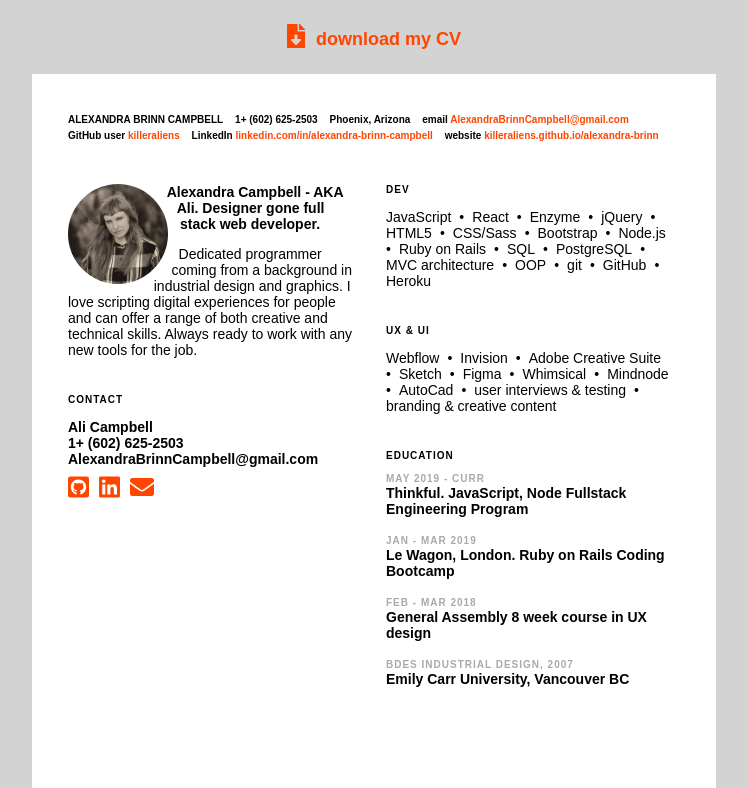
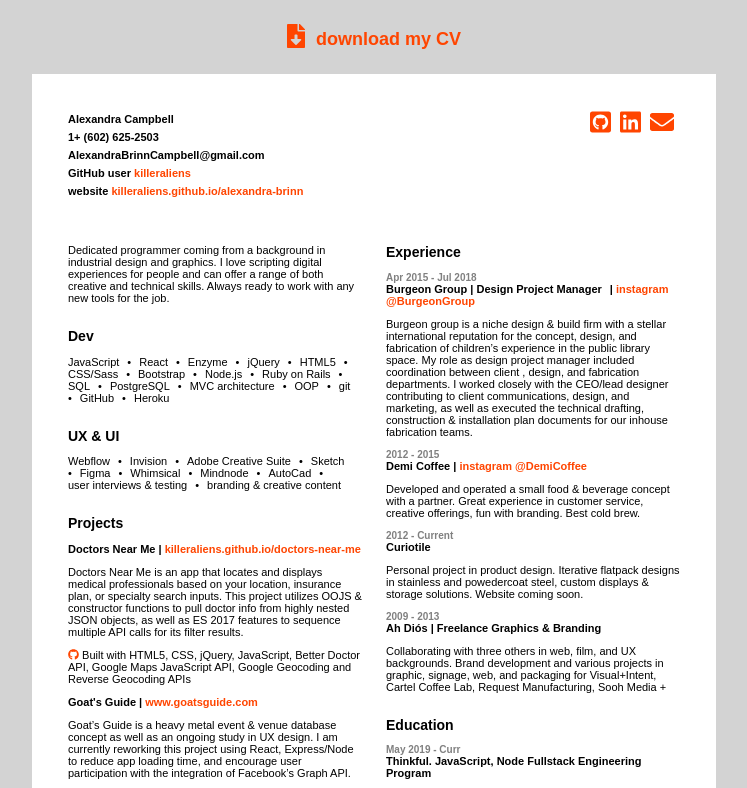
Before and after one commit to killeraliens/abc-cv, a React (Create React App) app: page / in a window 1280 px wide. Shown: the top 788 px of the page, without its empty margins (266-1013 px from the left). Built offline with nearby package versions, Linux system fonts and the light colour scheme.

Commit message:
fits single page

```diff
--- a/src/App.css
+++ b/src/App.css
@@ -10,9 +10,13 @@ html, body, #root, .App {
   right: 0;
 }
 
-.App {
+.App, .ProjectTitle * {
+  font-size: 11px;
+}
+
+/*.App.live, .App.live .ProjectTitle * {
   font-size: 14px;
-}
+}*/
 
 .App .live-only {
   display: none;
@@ -33,6 +37,10 @@ html, body, #root, .App {
   margin-right: 6px;
 }
 
+.contact-ul {
+  line-height: 18px;
+}
+
 /* Grid */
 
 .cv-pdf {
@@ -49,17 +57,28 @@ html, body, #root, .App {
   margin-top: 20px;
 }
 
+
+
 .grid-template {
   box-sizing: border-box;
   display: grid;
   grid-template-columns: 1fr 1fr;
-  grid-template-rows: 50px 1fr;
-  grid-template-areas: 'contact contact' 'col-one col-two';
+  grid-template-rows: 110px 1fr;
+  /*grid-template-rows: auto auto;*/
+  grid-template-areas: 'contact-lft contact-rt' 'col-one col-two' ;
   grid-gap: 24px;
 }
 
 .contact {
   grid-area: contact;
+}
+
+.contact-lft {
+  grid-area: contact-lft;
+}
+
+.contact-rt {
+  grid-area: contact-rt;
 }
 
 .contact span {
@@ -127,7 +146,7 @@ a {
 }
 
 section {
-  margin-bottom: 36px;
+  margin-bottom: 24px;
 }
 
 ul {
@@ -136,14 +155,15 @@ ul {
 }
 
 .SectionTitle {
-  font-size: 10px;
-  text-transform: uppercase;
-  letter-spacing: 1px;
+  font-size: 14px;
+  /*text-transform: uppercase;*/
+  /*letter-spacing: 1px;*/
 }
 
 .SectionTitle.date {
-  color: darkgray;
-  display: inline;
+  color: gray;
+   font-size: 10px;
+   margin-bottom: 0;
 }
 
 .SectionText.intro {
@@ -164,9 +184,6 @@ ul {
 
 }
 
-.ProjectTitle * {
-  font-size: 14px;
-}
 
 .App span {
   display: inline-block;
--- a/src/App.js
+++ b/src/App.js
@@ -25,25 +25,30 @@ function App() {
       {/* -----PAGE ONE----- */}
       <div className="cv-pdf">
         <main className="grid-template">
-          <div className="contact">
-             <Contact contactObj={store.contact} />
-          </div>
-          <div className="col-one">
 
-            <section className="contact">
-              <img src={profileImg} className="inline-circle-img" alt={store.profileImg.alt}/>
-              <SectionText className="intro" text={store.intro} />
-
-              <SectionText text={store.about} />
-            </section>
-
-            <section>
-              <SectionTitle title="Contact"/>
-              <ul className="contact-ul">
-                <li><b>Ali Campbell</b></li>
+          <div className="contact-lft">
+                     <section>
+              <ul className="contact-ul" style={{marginTop: 0}}>
+                <li><b>Alexandra Campbell</b></li>
                 <li><b>{store.contact.phone}</b></li>
                 <li><b>{store.contact.email.label}</b></li>
-                <li style={{marginTop: 8}}>
+                 <li>
+                  <b>{store.contact.github.preLabel}</b>
+                  {' '}
+                  <a href={store.contact.github.href} aria-label="link to my Github">{store.contact.github.label}</a>
+                </li>
+                <li>
+                  <b>{store.contact.website.preLabel}</b>
+                  {' '}
+                  <a href={store.contact.website.href} aria-label="link to my Github">{store.contact.website.label}</a>
+                </li>
+              </ul>
+            </section>
+          </div>
+          <div className="contact-rt">
+            <section>
+              <ul className="contact-ul" style={{marginTop: 0}}>
+                <li style={{textAlign: 'right'}}>
                   <a href={store.contact.github.href} aria-label="link to my Github">
                     <FontAwesomeIcon icon={faGithubSquare}></FontAwesomeIcon>
                   </a>
@@ -56,16 +61,23 @@ function App() {
                     <FontAwesomeIcon icon={faEnvelope}></FontAwesomeIcon>
                   </a>
                   {'  '}
-                  {/*<a href={store.contact.website.href} aria-label="link to my website">
-                    <span>site</span>
-                  </a>*/}
                 </li>
+
               </ul>
             </section>
+          </div>
+          <div className="col-one">
 
 
-          </div>
-          <div className="col-two">
+            <section>
+              {/*<SectionText className="intro" text={store.intro} />
+              <SectionText text={store.about} />*/}
+              <p style={{marginTop: 0}}>
+                {/*<b>{store.intro}</b>*/}
+                {' '}
+                {store.about}
+              </p>
+            </section>
 
             <section>
               <SectionTitle title="Dev"/>
@@ -75,6 +87,38 @@ function App() {
             <section>
               <SectionTitle title="UX & UI"/>
               <Skills skills={store.designSkills} />
+            </section>
+            <section>
+              <SectionTitle title="Projects"/>
+              {store.projects.map((project, i) => {
+                return (
+                  <div className="project" key={i}>
+                    <ProjectTitle title={project.title} link={project.link}/>
+                    <SectionText text={project.text}/>
+                    <SectionText text={project.stack} project={project} />
+                  </div>
+                )
+              })}
+              <p><b>You can find more projects on my</b>{' '}
+                <a href={store.contact.website.href} target="_blank" rel="noopener noreferrer">website</a>
+              {' '}
+              <b>at {store.contact.website.label}</b></p>
+            </section>
+
+          </div>
+          <div className="col-two">
+
+            <section>
+              <SectionTitle title="Experience"/>
+              {store.experiences.map((exp, i) => {
+                return(
+                  <div className="experience" key={i}>
+                    <SectionTitle className="date" title={exp.date} />
+                    <ProjectTitle title={exp.title} link={exp.insta} role={exp.role}/>
+                    <SectionText text={exp.text} />
+                  </div>
+                )
+              })}
             </section>
 
             <section>
@@ -89,6 +133,7 @@ function App() {
               })}
             </section>
 
+
           </div>
         </main>
       </div>
@@ -97,9 +142,9 @@ function App() {
       <div className="cv-pdf">
         <main className="grid-template">
 
-          <div className="contact live-only-large">
+          {/*<div className="contact live-only-large">
              <Contact contactObj={store.contact} />
-          </div>
+          </div>*/}
 
           <div className="col-one">
             <section>
```
Also changed, not shown: src/Header.js (added, +40 -0 lines).
